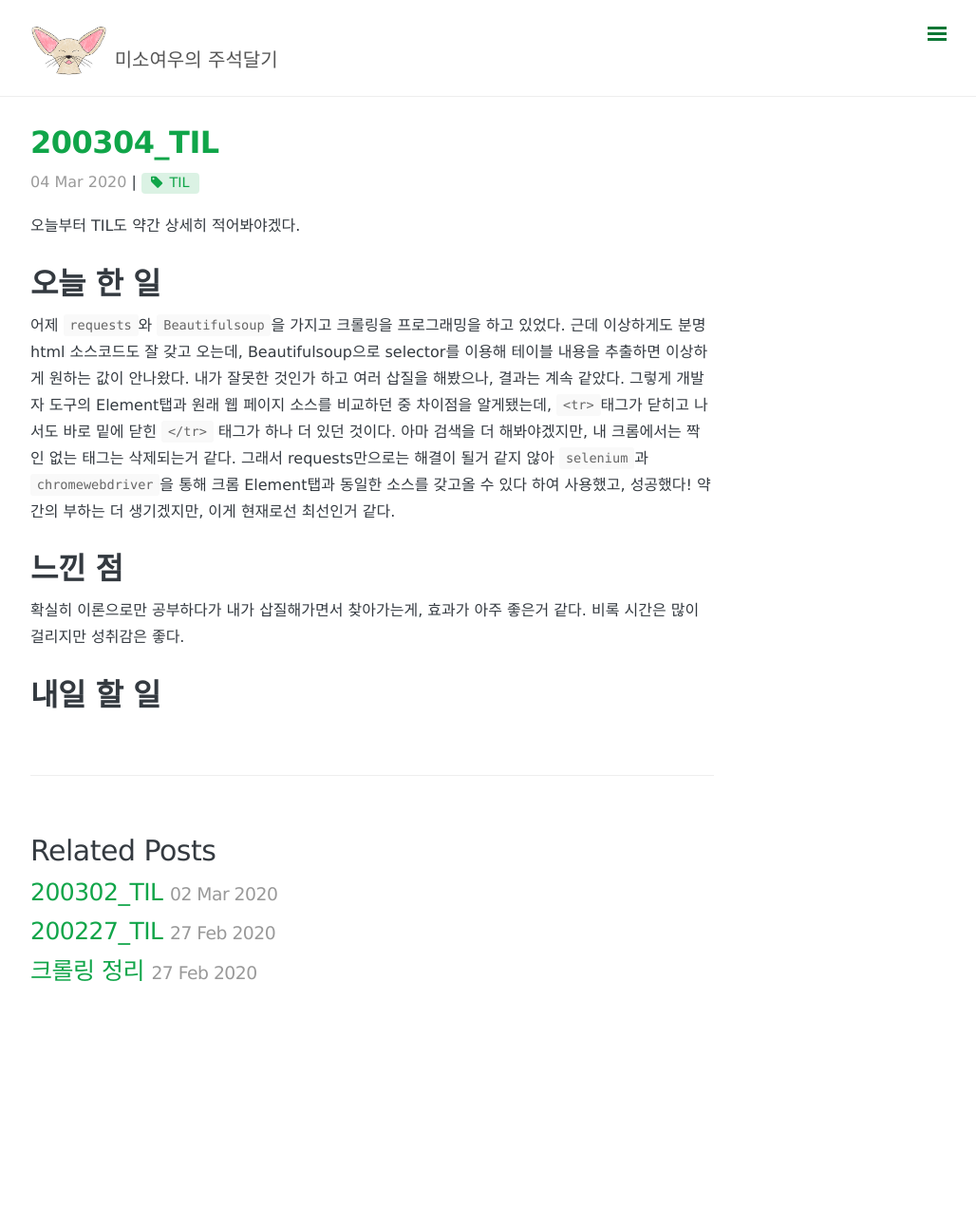
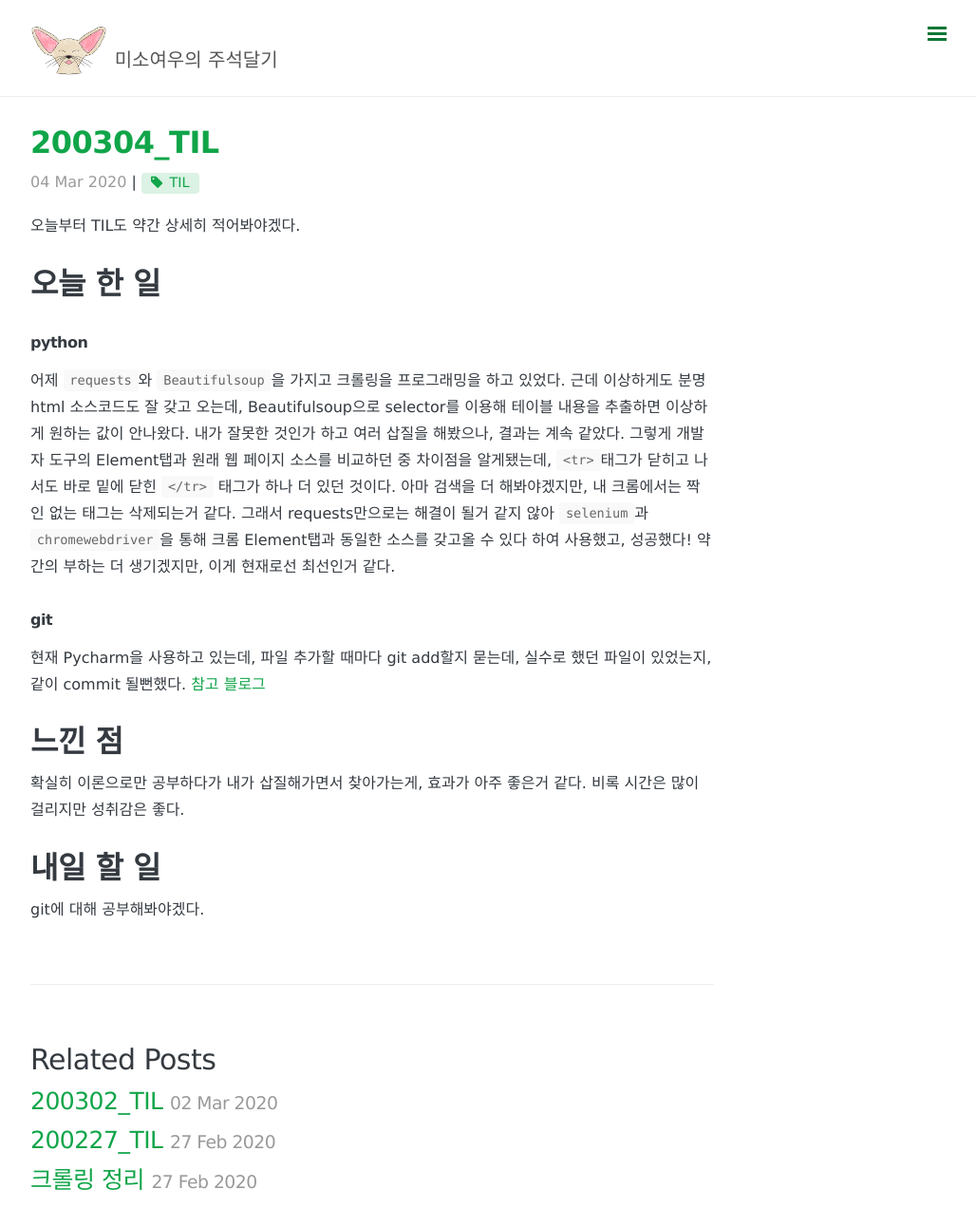
Before and after one commit to somefood/somefood.github.io, a Jekyll site: the page built from _posts/Today I Learned/2020-03-04-TIL.md, in a window 1280 px wide and 1318 px high. Shown: the top 1292 px of the window at 95% size, without its empty margins (248-1276 px from the left). Built offline with Jekyll 4.4.1, drawn with Linux system fonts in a browser that asks for light colours; nearby versions of some CDN libraries; comment, search, counter and statistics services are not loaded.

Commit message:
200304_TIL 작성

```diff
--- a/_posts/Today I Learned/2020-03-04-TIL.md
+++ b/_posts/Today I Learned/2020-03-04-TIL.md
@@ -9,11 +9,17 @@ comments: true
 오늘부터 TIL도 약간 상세히 적어봐야겠다.
 
 # 오늘 한 일
+#### python
 어제 `requests`와 `Beautifulsoup`을 가지고 크롤링을 프로그래밍을 하고 있었다. 근데 이상하게도 분명 html 소스코드도 잘 갖고 오는데, Beautifulsoup으로 selector를 이용해 테이블 내용을 추출하면 이상하게 원하는 값이 안나왔다. 내가 잘못한 것인가 하고 여러 삽질을 해봤으나, 결과는 계속 같았다.
 그렇게 개발자 도구의 Element탭과 원래 웹 페이지 소스를 비교하던 중 차이점을 알게됐는데, `<tr>`태그가 닫히고 나서도 바로 밑에 닫힌 `</tr>` 태그가 하나 더 있던 것이다. 아마 검색을 더 해봐야겠지만, 내 크롬에서는 짝인 없는 태그는 삭제되는거 같다.
 그래서 requests만으로는 해결이 될거 같지 않아 `selenium`과 `chromewebdriver`을 통해 크롬 Element탭과 동일한 소스를 갖고올 수 있다 하여 사용했고, 성공했다! 약간의 부하는 더 생기겠지만, 이게 현재로선 최선인거 같다.
+
+#### git
+현재 Pycharm을 사용하고 있는데, 파일 추가할 때마다 git add할지 묻는데, 실수로 했던 파일이 있었는지, 같이 commit 될뻔했다.
+[참고 블로그](https://gmlwjd9405.github.io/2018/05/25/git-add-cancle.html)
 
 # 느낀 점
 확실히 이론으로만 공부하다가 내가 삽질해가면서 찾아가는게, 효과가 아주 좋은거 같다. 비록 시간은 많이 걸리지만 성취감은 좋다.
 
 # 내일 할 일
+git에 대해 공부해봐야겠다.
```
